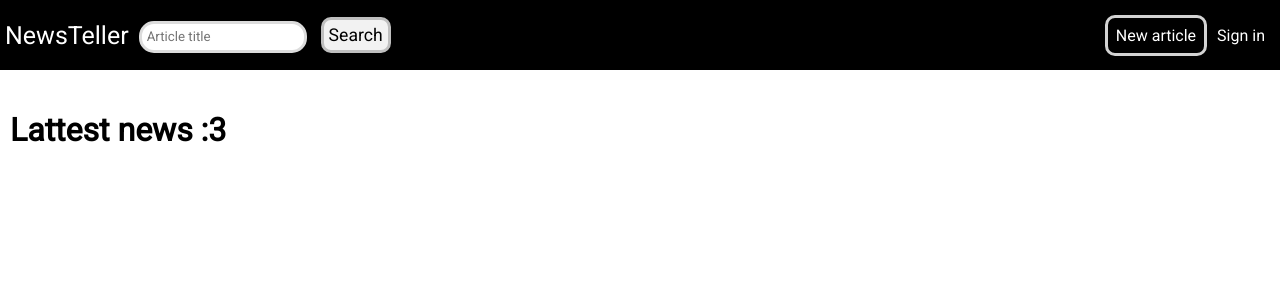
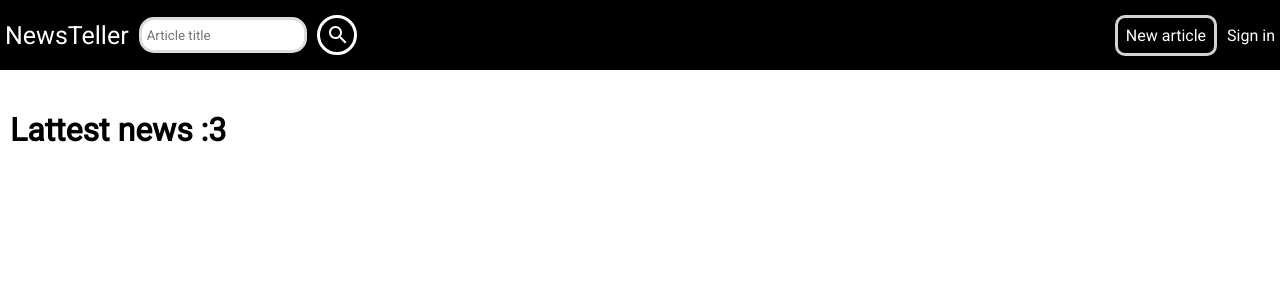
Before and after one commit to punk1503/NewsTeller, a Django app: page / in a window 1280 px wide. Shown: the top 300 px of the page. Run offline with Django 3.2, Linux system fonts and the light colour scheme.

Commit message:
Added search button icon. Fixed navbar margins #6

```diff
--- a/news/static/news/css/navbar.css
+++ b/news/static/news/css/navbar.css
@@ -13,31 +13,35 @@
 	color: white;
 }
 
-.navbar * {
-	margin-right: 10px;
+.navbar form {
+	display: flex;
+	align-items: center;
 }
 
 .navbar__title {
 	text-decoration: none;
 	font-size: 25px;
 	color: white;
+	margin-right: 10px;
 }
 
 .navbar__search {
-	line-height: 1.2em;
+	line-height: 1.1em;
+	height: 20px;
 	border: 3px gainsboro solid;
 	border-radius: 15px;
 	padding: 5px;
+	margin-right: 10px;
 }
 
 .search__confirm {
-	border: 3px hsl(0, 0%, 75%) solid;
-	border-radius: 10px;
-	background-color: hsl(0, 0%, 95%);
-	color: black;
-	font-size: 1.1em;
-	padding: 5px;
-	cursor: pointer;
+	width: 40px;
+	height: 40px;
+	background-color: black;
+	border: 3px white solid;
+	border-radius: 50%;
+	display: inline-grid;
+	place-items: center;
 }
 
 .navbar__btn {
@@ -47,6 +51,7 @@
 	padding: 8px;
 	color: hsl(0, 0%, 83%);
 	margin-left: auto;
+	margin-right: 10px;
 }
 
 .navbar__avatar {
@@ -56,3 +61,9 @@
 	border-radius: 50%;
 	margin: 0;
 }
+
+@media (max-width: 546) {
+	.normal-screen-block * {
+		display: none;
+	}
+}
--- a/news/templates/news/base/navbar.html
+++ b/news/templates/news/base/navbar.html
@@ -5,7 +5,7 @@
 	<a href="{% url 'index' %}" class="navbar__title">NewsTeller</a>
 	<form> <!--TODO: add action and method attributes-->
 		<input type="text" class="navbar__search" placeholder="Article title">
-		<button class="search__confirm">Search</button>
+		<button class="search__confirm"><img src="{% static 'news/icons/search_white_24dp.svg' %}" alt=""></button>
 	</form>
 	<a href="{% url 'article_creation' %}" role="button" class="navbar__btn">New article</a>
 	{% if request.user.is_authenticated %}
```
Also changed, not shown: news/static/news/icons/search_white_24dp.svg (added).
